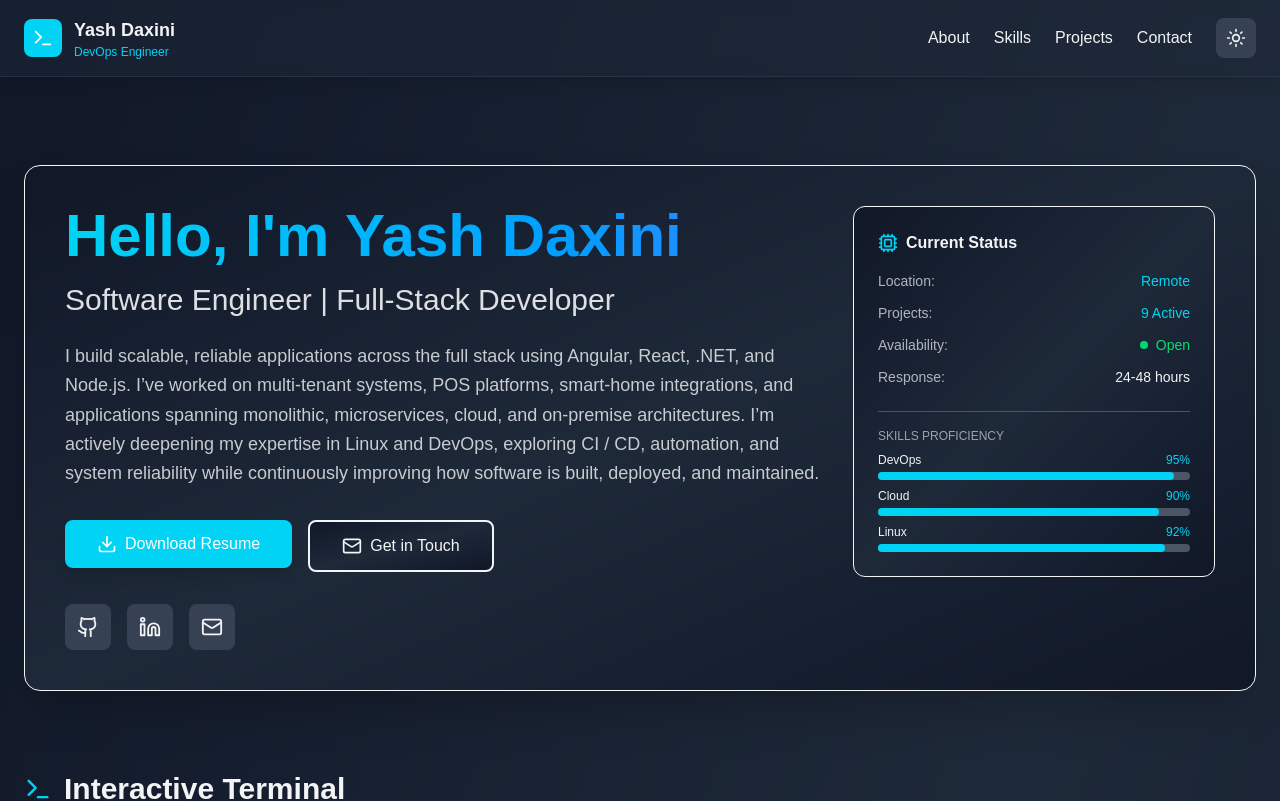
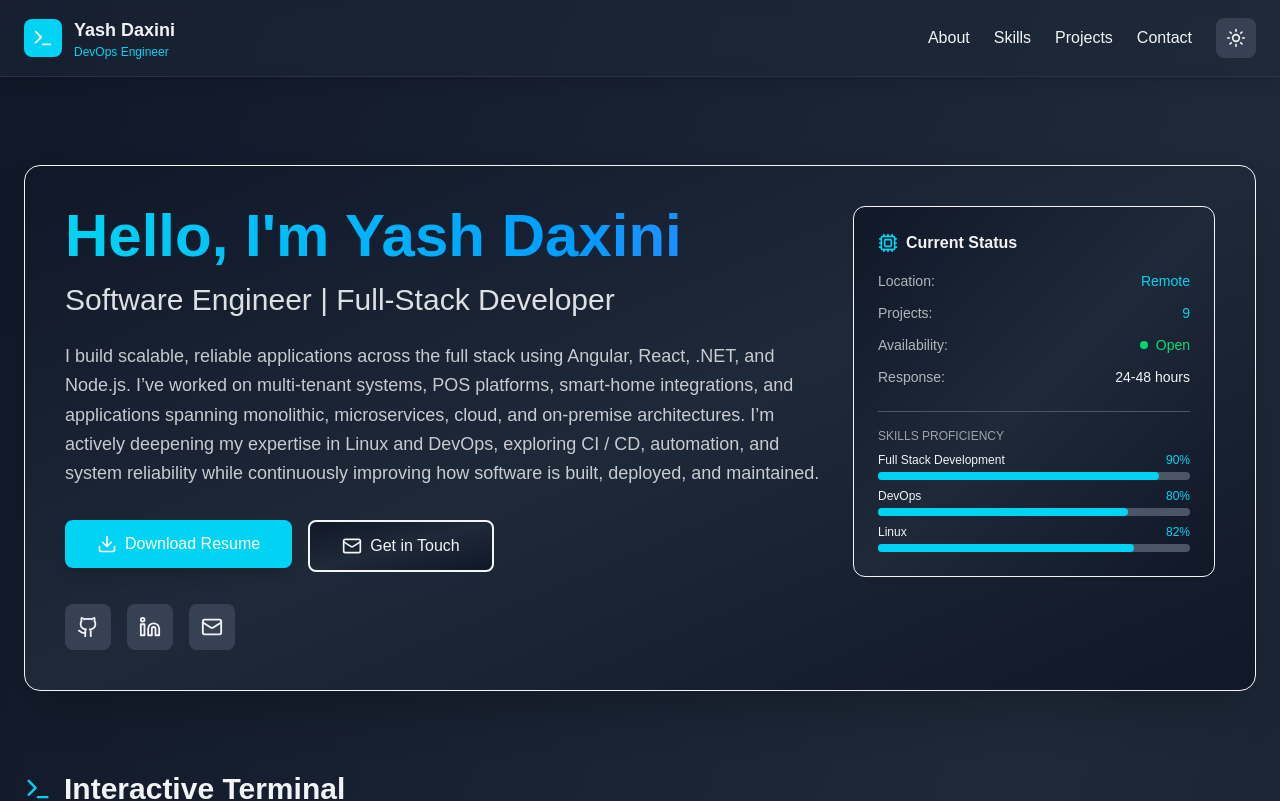
Before and after one commit to Yash-Daxini/portfolio, a Next.js app: page / in a window 1280 px wide. Shown: the top 801 px of the page. Built offline with nearby package versions, Linux system fonts and the light colour scheme.

Commit message:
Update contact info and component name

```diff
--- a/src/components/ContactSection.tsx
+++ b/src/components/ContactSection.tsx
@@ -109,7 +109,7 @@ const ContactSection: React.FC<ContactSectionProps> = ({ cardBg, accentBg, accen
                     <div className={`${cardBg} border ${borderColor} rounded-xl p-6 shadow-xl hover:shadow-2xl transition-all duration-500`}>
                         <h3 className="font-bold mb-4">Direct Contact</h3>
                         <div className="space-y-4">
-                            <a href="mailto:your.email@example.com" className="flex items-center gap-3 hover:opacity-80 transition-opacity group">
+                            <a href={`mailto:${EMAIL}`} className="flex items-center gap-3 hover:opacity-80 transition-opacity group">
                                 <div className={`p-2 rounded-lg ${isDark ? 'bg-gray-700' : 'bg-gray-200'} group-hover:bg-cyan-400 transition-colors`}>
                                     <Mail size={20} className="group-hover:text-white" />
                                 </div>
--- a/src/components/HeroSection.tsx
+++ b/src/components/HeroSection.tsx
@@ -105,7 +105,7 @@ const HeroSection: React.FC<HeroSectionProps> = ({ cardBg, accentBg, accentColor
                             </div>
                             <div className="flex justify-between items-center">
                                 <span className="opacity-70">Projects:</span>
-                                <span className={accentColor}>{PROJECTS.length} Active</span>
+                                <span className={accentColor}>{PROJECTS.length}</span>
                             </div>
                             <div className="flex justify-between items-center">
                                 <span className="opacity-70">Availability:</span>
@@ -125,16 +125,7 @@ const HeroSection: React.FC<HeroSectionProps> = ({ cardBg, accentBg, accentColor
                             <div className="space-y-2">
                                 <div>
                                     <div className="flex justify-between text-xs mb-1">
-                                        <span>DevOps</span>
-                                        <span className={accentColor}>95%</span>
-                                    </div>
-                                    <div className={`${isDark ? 'bg-gray-600' : 'bg-gray-300'} rounded-full h-2`}>
-                                        <div className={`${accentBg} h-2 rounded-full transition-all duration-1000`} style={{ width: '95%' }}></div>
-                                    </div>
-                                </div>
-                                <div>
-                                    <div className="flex justify-between text-xs mb-1">
-                                        <span>Cloud</span>
+                                        <span>Full Stack Development</span>
                                         <span className={accentColor}>90%</span>
                                     </div>
                                     <div className={`${isDark ? 'bg-gray-600' : 'bg-gray-300'} rounded-full h-2`}>
@@ -143,11 +134,20 @@ const HeroSection: React.FC<HeroSectionProps> = ({ cardBg, accentBg, accentColor
                                 </div>
                                 <div>
                                     <div className="flex justify-between text-xs mb-1">
-                                        <span>Linux</span>
-                                        <span className={accentColor}>92%</span>
+                                        <span>DevOps</span>
+                                        <span className={accentColor}>80%</span>
                                     </div>
                                     <div className={`${isDark ? 'bg-gray-600' : 'bg-gray-300'} rounded-full h-2`}>
-                                        <div className={`${accentBg} h-2 rounded-full transition-all duration-1000`} style={{ width: '92%' }}></div>
+                                        <div className={`${accentBg} h-2 rounded-full transition-all duration-1000`} style={{ width: '80%' }}></div>
+                                    </div>
+                                </div>
+                                <div>
+                                    <div className="flex justify-between text-xs mb-1">
+                                        <span>Linux</span>
+                                        <span className={accentColor}>82%</span>
+                                    </div>
+                                    <div className={`${isDark ? 'bg-gray-600' : 'bg-gray-300'} rounded-full h-2`}>
+                                        <div className={`${accentBg} h-2 rounded-full transition-all duration-1000`} style={{ width: '82%' }}></div>
                                     </div>
                                 </div>
                             </div>
--- a/src/components/MainContent.tsx
+++ b/src/components/MainContent.tsx
@@ -2,7 +2,7 @@ import React, { useEffect, useRef, useState } from 'react'
 import TerminalSection from './TerminalSection'
 import HeroSection from './HeroSection'
 import SkillsSection from './SkillsSection'
-import Porjects from './Porjects'
+import Projects from './Projects'
 import ContactSection from './ContactSection'
 
 interface MainContentProps {
@@ -88,7 +88,7 @@ const MainContent: React.FC<MainContentProps> = ({ cardBg, borderColor, accentBg
                 borderColor={borderColor}
                 isDark={isDark} />
 
-            <Porjects
+            <Projects
                 cardBg={cardBg}
                 accentColor={accentColor}
                 borderColor={borderColor} />
--- a/src/components/Porjects.tsx
+++ b/src/components/Projects.tsx
@@ -8,7 +8,7 @@ interface ProjectsProps {
     borderColor: string
 }
 
-const Porjects: React.FC<ProjectsProps> = ({ cardBg, accentColor, borderColor }: ProjectsProps) => {
+const Projects: React.FC<ProjectsProps> = ({ cardBg, accentColor, borderColor }: ProjectsProps) => {
     return (
         <section id="projects" className="mb-20">
             <div className="flex items-center gap-3 mb-6">
@@ -64,4 +64,4 @@ const Porjects: React.FC<ProjectsProps> = ({ cardBg, accentColor, borderColor }:
     )
 }
 
-export default Porjects
+export default Projects
```
